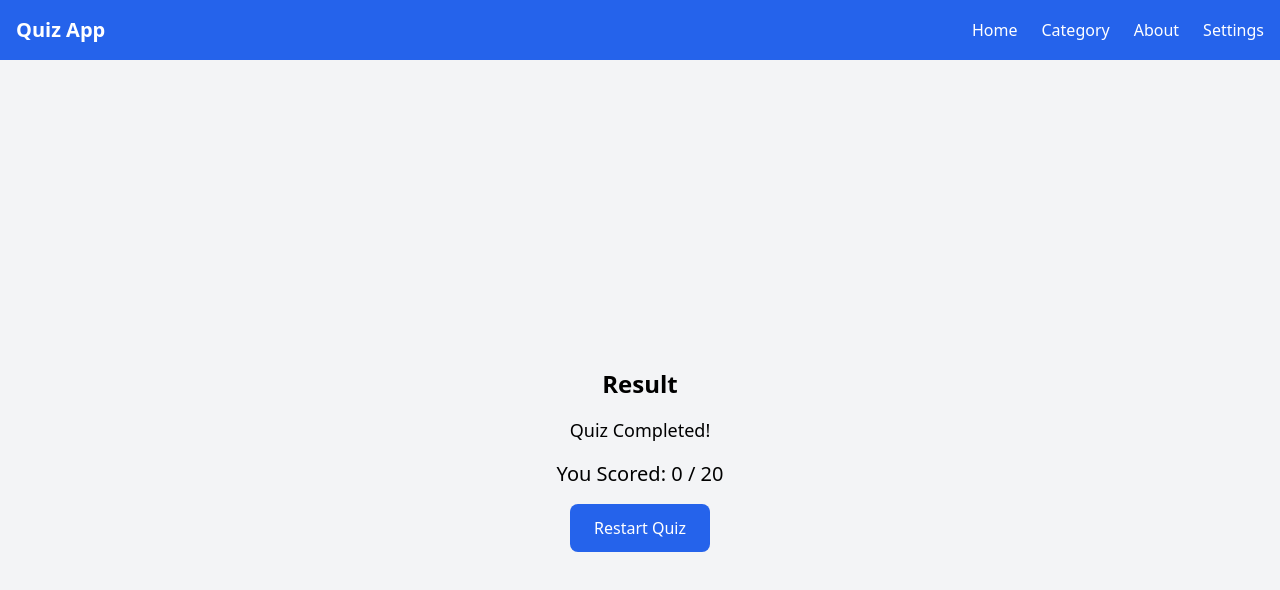
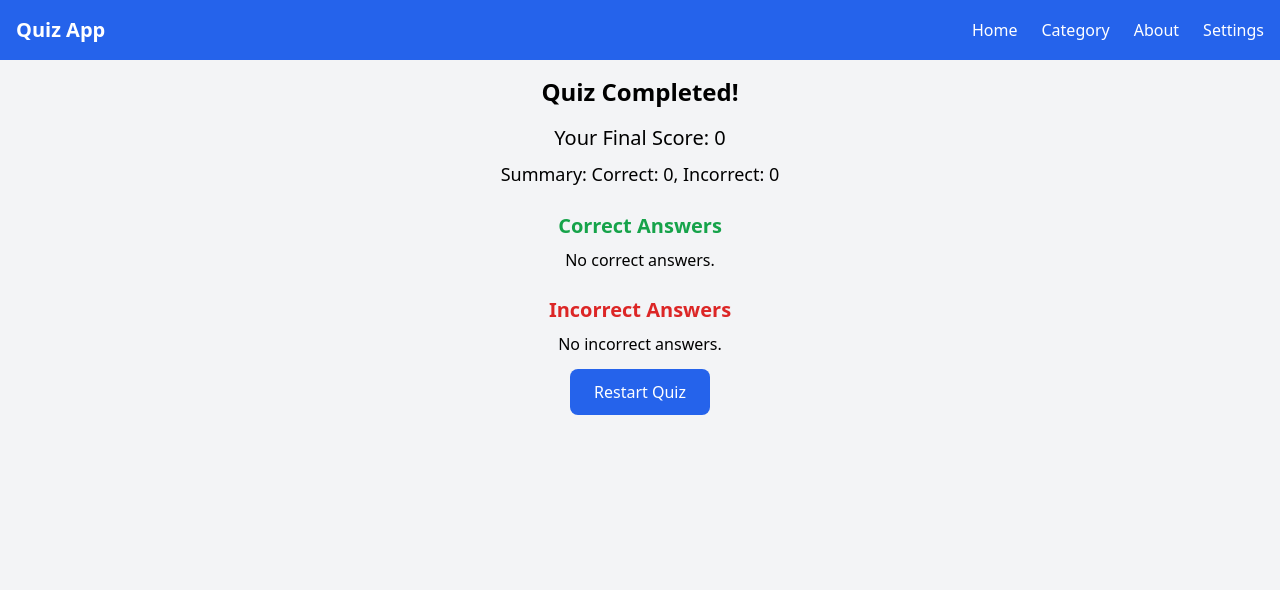
Before and after one commit to mentesnotassefa/Quiz-App, a React (Vite) app in the folder quiz-app/: page /result in a window 1280 px wide. Shown: the top 590 px of the page. Built offline with nearby package versions, Linux system fonts and the light colour scheme.

Commit message:
Display correct and incorrect questions on Result page Tracked question details (title, user answer, correct answer) in Quiz.jsx. Updated quizSummary in App.jsx to include all answered questions. Rendered categorized question lists with titles in Result.jsx.

```diff
--- a/quiz-app/src/App.jsx
+++ b/quiz-app/src/App.jsx
@@ -15,6 +15,7 @@ function App() {
     amount: 10,
   });
   const [score, setScore] = useState(0);
+  const [quizSummary, setQuizSummary] = useState({ correct: 0, incorrect: 0, questions: [] }); // Include questions
 
   return (
     <Router>
@@ -25,8 +26,18 @@ function App() {
           <Route path="/category" element={<Category setQuizConfig={setQuizConfig} />} />
           <Route path="/about" element={<About />} />
           <Route path="/settings" element={<Settings setQuizConfig={setQuizConfig} />} />
-          <Route path="/quiz" element={<Quiz quizConfig={quizConfig} score={score} setScore={setScore} />} />
-          <Route path="/result" element={<Result score={score} />} />
+          <Route
+            path="/quiz"
+            element={
+              <Quiz
+                quizConfig={quizConfig}
+                score={score}
+                setScore={setScore}
+                setQuizSummary={setQuizSummary}
+              />
+            }
+          />
+          <Route path="/result" element={<Result score={score} quizSummary={quizSummary} />} />
         </Routes>
       </div>
     </Router>
--- a/quiz-app/src/pages/Quiz.jsx
+++ b/quiz-app/src/pages/Quiz.jsx
@@ -2,12 +2,13 @@ import { useState, useEffect } from "react";
 import { useNavigate } from "react-router-dom";
 import axios from "axios";
 
-function Quiz({ quizConfig, score, setScore }) {
+function Quiz({ quizConfig, score, setScore, setQuizSummary }) {
   const [questions, setQuestions] = useState([]);
   const [currentQuestion, setCurrentQuestion] = useState(0);
   const [loading, setLoading] = useState(true);
-  const [selectedAnswer, setSelectedAnswer] = useState(null); // Track selected answer
-  const [isCorrect, setIsCorrect] = useState(null); // Track if answer is correct
+  const [selectedAnswer, setSelectedAnswer] = useState(null);
+  const [isCorrect, setIsCorrect] = useState(null);
+  const [answeredQuestions, setAnsweredQuestions] = useState([]); // Track all answers
   const navigate = useNavigate();
 
   // Fetch questions from OpenTDB API
@@ -46,27 +47,44 @@ function Quiz({ quizConfig, score, setScore }) {
 
   // Handle answer selection
   const handleAnswer = (answer) => {
-    if (selectedAnswer) return; // Prevent multiple selections
+    if (selectedAnswer) return;
 
     setSelectedAnswer(answer);
     const correct = answer === questions[currentQuestion].correctAnswer;
     setIsCorrect(correct);
 
-    // Update score if correct
+    // Update score
     if (correct) {
       setScore(score + 1);
     }
 
-    // Move to next question or result after a delay
+    // Store question details
+    const questionData = {
+      question: questions[currentQuestion].question,
+      userAnswer: answer,
+      correctAnswer: questions[currentQuestion].correctAnswer,
+      isCorrect: correct,
+    };
+    setAnsweredQuestions((prev) => [...prev, questionData]);
+
+    // Move to next question or result after delay
     setTimeout(() => {
       if (currentQuestion + 1 < questions.length) {
         setCurrentQuestion(currentQuestion + 1);
-        setSelectedAnswer(null); // Reset for next question
+        setSelectedAnswer(null);
         setIsCorrect(null);
       } else {
+        // Calculate summary and pass to App.jsx
+        const correctCount = answeredQuestions.filter((q) => q.isCorrect).length + (correct ? 1 : 0);
+        const incorrectCount = answeredQuestions.filter((q) => !q.isCorrect).length + (correct ? 0 : 1);
+        setQuizSummary({
+          correct: correctCount,
+          incorrect: incorrectCount,
+          questions: [...answeredQuestions, questionData], // Include all questions
+        });
         navigate("/result");
       }
-    }, 1500); // 1.5-second delay to show feedback
+    }, 1000);
   };
 
   if (loading) return <div className="text-center p-4">Loading...</div>;
@@ -91,17 +109,17 @@ function Quiz({ quizConfig, score, setScore }) {
             className={`w-full p-3 rounded-lg text-left ${
               selectedAnswer === opt
                 ? isCorrect
-                  ? "bg-blue-500 text-white"
+                  ? "bg-green-500 text-white"
                   : "bg-red-500 text-white"
                 : "bg-white shadow hover:bg-gray-100"
             }`}
-            disabled={selectedAnswer !== null} // Disable after selection
+            disabled={selectedAnswer !== null}
             dangerouslySetInnerHTML={{ __html: opt }}
           />
         ))}
       </div>
       {selectedAnswer && (
-        <p className={`mt-4 text-lg ${isCorrect ? "text-blue-600" : "text-red-600"}`}>
+        <p className={`mt-4 text-lg ${isCorrect ? "text-green-600" : "text-red-600"}`}>
           {isCorrect ? "Correct!" : "Incorrect!"} The correct answer was: "
           {questions[currentQuestion].correctAnswer}"
         </p>
--- a/quiz-app/src/pages/Result.jsx
+++ b/quiz-app/src/pages/Result.jsx
@@ -1,11 +1,53 @@
 import { Link } from "react-router-dom";
 
-function Result({ score }) {
+function Result({ score, quizSummary }) {
+  const correctQuestions = quizSummary.questions.filter((q) => q.isCorrect);
+  const incorrectQuestions = quizSummary.questions.filter((q) => !q.isCorrect);
+
   return (
-    <div className="flex flex-col items-center justify-center h-screen text-center p-4">
-      <h2 className="text-2xl font-bold mb-4">Result</h2>
-      <p className="text-lg mb-4">Quiz Completed!</p>
-      <p className="text-xl mb-4">You Scored: {score} / 20</p>
+    <div className="max-w-4xl mx-auto p-4 text-center">
+      <h2 className="text-2xl font-bold mb-4">Quiz Completed!</h2>
+      <p className="text-xl mb-2">Your Final Score: {score}</p>
+      <p className="text-lg mb-6">
+        Summary: Correct: {quizSummary.correct}, Incorrect: {quizSummary.incorrect}
+      </p>
+
+      {/* Correct Answers */}
+      <div className="mb-6">
+        <h3 className="text-xl font-semibold mb-2 text-green-600">Correct Answers</h3>
+        {correctQuestions.length > 0 ? (
+          <ul className="space-y-2 text-left">
+            {correctQuestions.map((q, idx) => (
+              <li key={idx} className="bg-green-100 p-2 rounded">
+                <span dangerouslySetInnerHTML={{ __html: q.question }} />
+              </li>
+            ))}
+          </ul>
+        ) : (
+          <p>No correct answers.</p>
+        )}
+      </div>
+
+      {/* Incorrect Answers */}
+      <div className="mb-6">
+        <h3 className="text-xl font-semibold mb-2 text-red-600">Incorrect Answers</h3>
+        {incorrectQuestions.length > 0 ? (
+          <ul className="space-y-2 text-left">
+            {incorrectQuestions.map((q, idx) => (
+              <li key={idx} className="bg-red-100 p-2 rounded">
+                <span dangerouslySetInnerHTML={{ __html: q.question }} />{" "}
+                <span className="text-sm">
+                  (You answered: "<span dangerouslySetInnerHTML={{ __html: q.userAnswer }} />", Correct: "
+                  <span dangerouslySetInnerHTML={{ __html: q.correctAnswer }} />")
+                </span>
+              </li>
+            ))}
+          </ul>
+        ) : (
+          <p>No incorrect answers.</p>
+        )}
+      </div>
+
       <Link to="/" className="bg-blue-600 text-white px-6 py-3 rounded-lg hover:bg-blue-700">
         Restart Quiz
       </Link>
```
